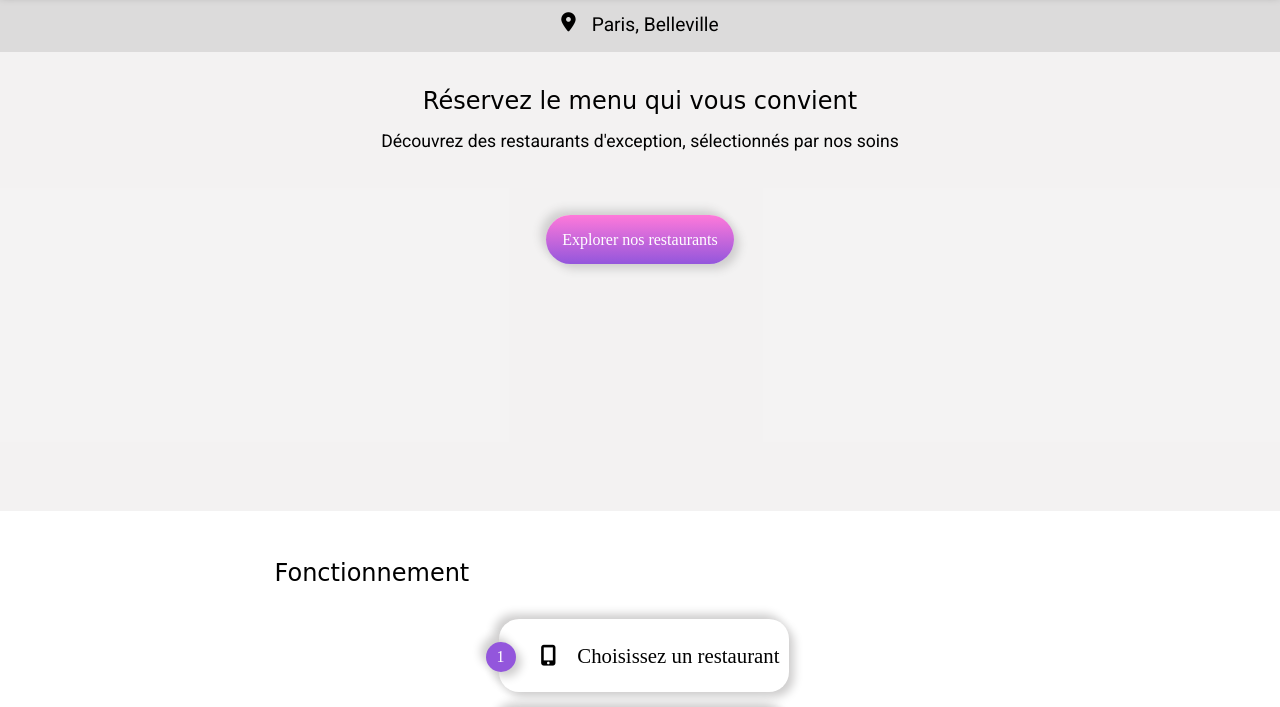
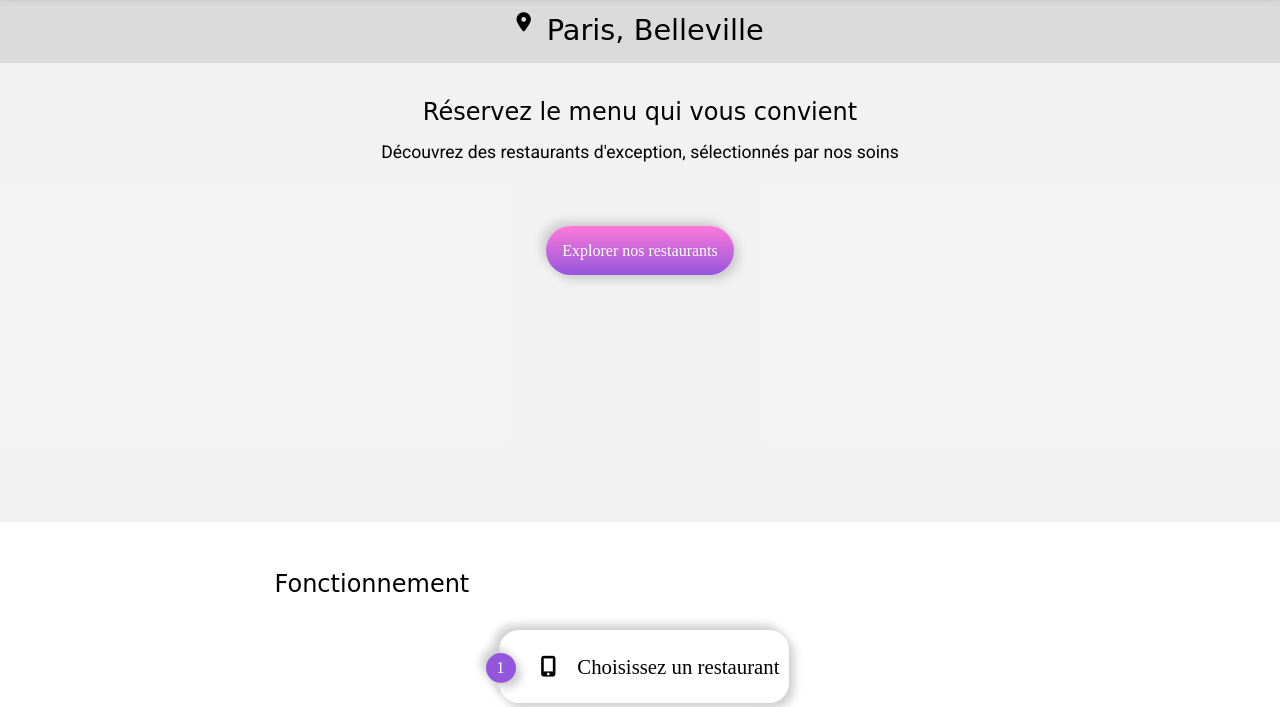
Before and after one commit to Joseph956/JosephANGILERI_3_20210320, a website: page index.html in a window 1280 px wide. Shown: the part 67-774 px from the top of the page. Drawn offline with Linux system fonts and the light colour scheme; a web font is replaced by a local one.

Commit message:
02err_w3c20210415

```diff
--- a/index.html
+++ b/index.html
@@ -30,7 +30,7 @@
     <main>
       <section class="ville-section">
         <i class="fas fa-map-marker-alt mappy"></i>
-        <p class="mappy-description">Paris, Belleville</p>
+        <h1 class="mappy-description">Paris, Belleville</h1>
       </section>
       <section class="explore-section">
         <h1 class="explore-titre">Réservez le menu qui vous convient</h1>
@@ -135,9 +135,7 @@
       <div class="footer-container">
         <ul class="footer-menus">
           <li class="footer-liens">
-            <ul>
               <a class="footer-logo" href="/index.html"><h2>ohmyfood</h2></a>
-            </ul>
           </li>
           <li class="footer-liens">
               <i class="fas fa-utensils footer-icon1"></i>
```
